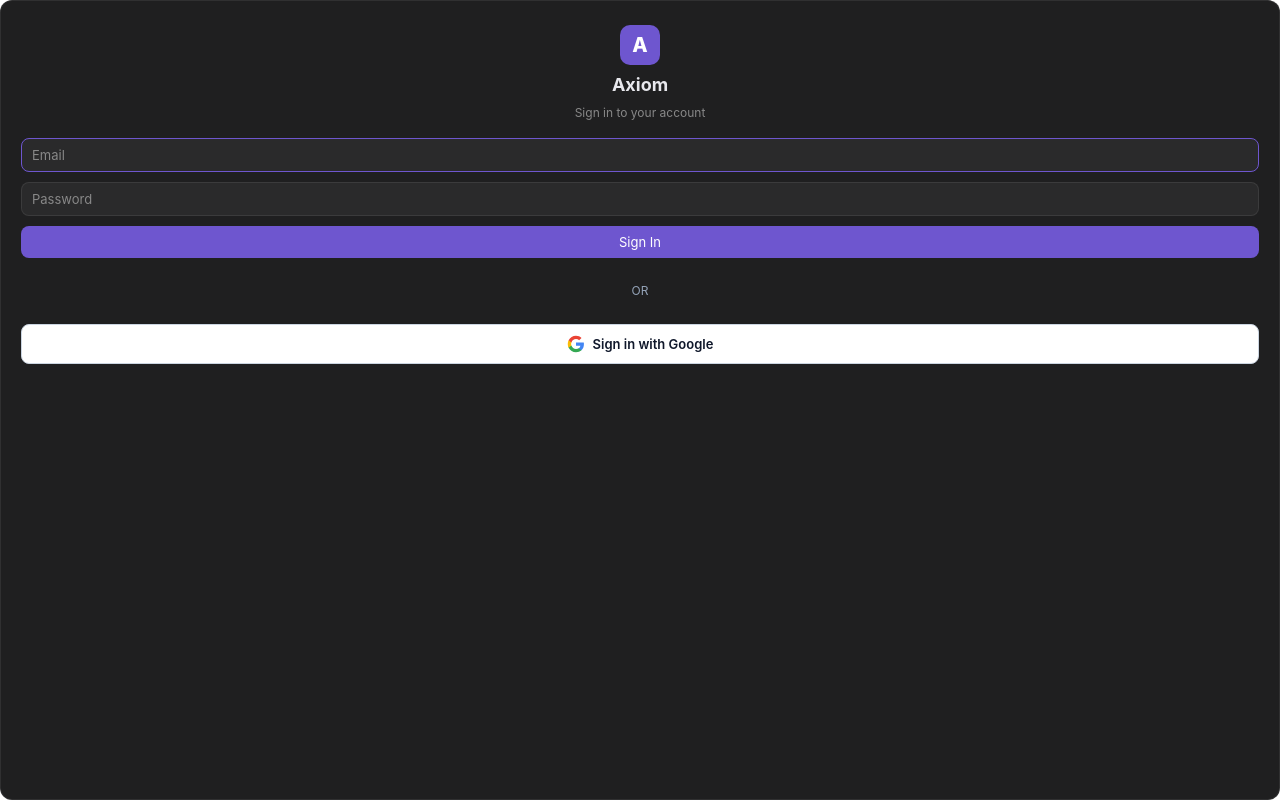
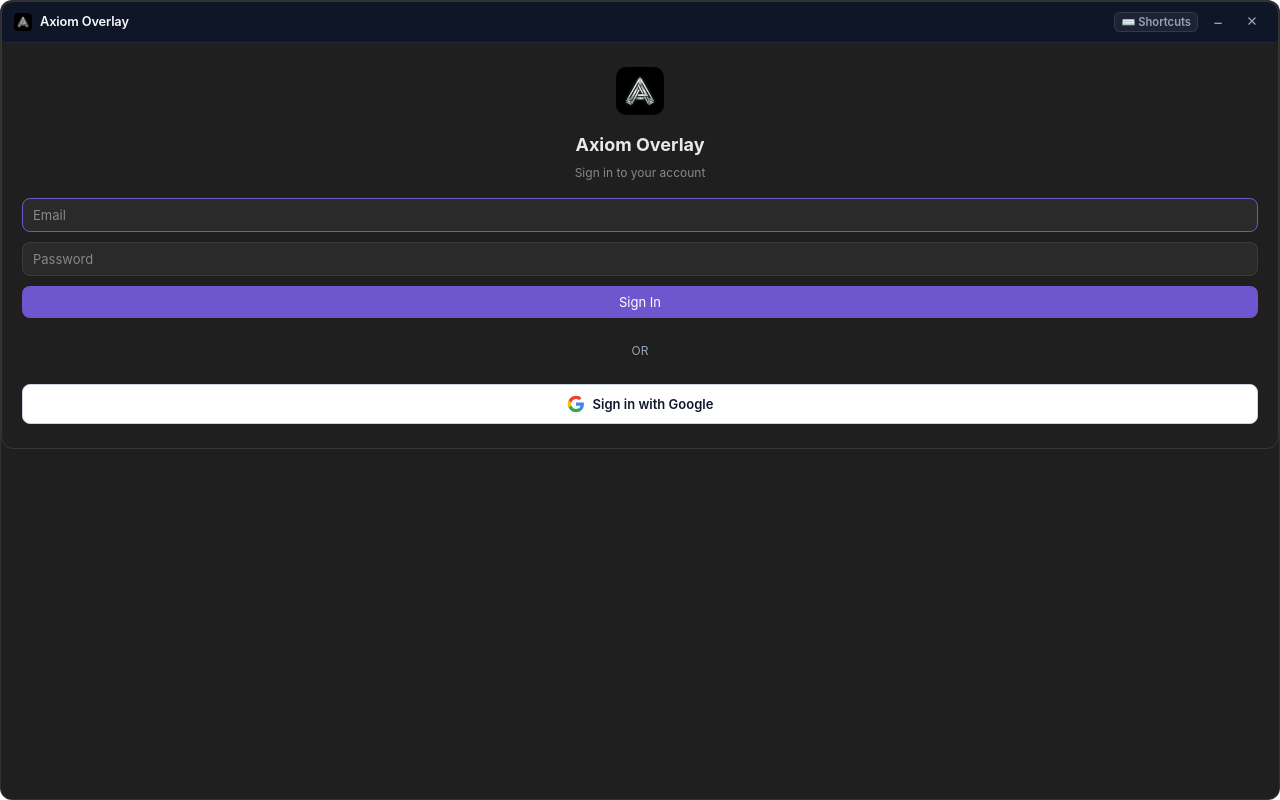
Before and after one commit to MHashirAbdullah/axiom-overlay, a React (Vite) app: page / in a window 1280 px wide. Built offline with nearby package versions, Linux system fonts and the light colour scheme; no server answers.

Commit message:
feat(overlay): add minimize/close window controls, shortcuts popover, and logo branding

```diff
--- a/electron/preload.ts
+++ b/electron/preload.ts
@@ -6,6 +6,8 @@
     openExternal: (url: string) => ipcRenderer.invoke('open-external', url),
     setAlwaysOnTop: (val: boolean) => ipcRenderer.invoke('set-always-on-top', val),
     resizeWindow: (height: number) => ipcRenderer.send('resize-window', height),
+    minimizeWindow: () => ipcRenderer.send('minimize-window'),
+    closeWindow: () => ipcRenderer.send('close-window'),
     getDesktopSources: () => ipcRenderer.invoke('get-desktop-sources'),
     onOAuthCallback: (callback: (data: { access_token: string; refresh_token: string }) => void) => {
         const subscription = (_event: any, data: { access_token: string; refresh_token: string }) => callback(data);
--- a/src/App.tsx
+++ b/src/App.tsx
@@ -5,6 +5,7 @@
 import MeetingSelect from './views/MeetingSelect';
 import PreSession from './views/PreSession';
 import LiveSession from './views/LiveSession';
+import WindowHeader from './components/WindowHeader';
 import UpdateModal from './components/UpdateModal';
 import './styles.css';
 
@@ -53,21 +54,22 @@
     // Resize window based on current view
     useEffect(() => {
         const heights: Record<AppView, number> = {
-            login: 380,
-            select: 480,
-            pre: 520,
-            live: 660,
+            login: 420,
+            select: 520,
+            pre: 560,
+            live: 680,
         };
-        window.electronAPI?.resizeWindow(heights[view] ?? 480);
+        window.electronAPI?.resizeWindow(heights[view] ?? 520);
     }, [view]);
 
     if (authLoading) return <div className="center-msg">…</div>;
     if (!session) {
         return (
-            <>
+            <div style={{ borderRadius: '12px', overflow: 'hidden', border: '1px solid rgba(255, 255, 255, 0.1)' }}>
+                <WindowHeader />
                 <UpdateModal />
                 <Login />
-            </>
+            </div>
         );
     }
 
@@ -78,7 +80,8 @@
     };
 
     return (
-        <>
+        <div style={{ borderRadius: '12px', overflow: 'hidden', border: '1px solid rgba(255, 255, 255, 0.1)' }}>
+            <WindowHeader />
             <UpdateModal />
             {view === 'select' || !selectedToken ? (
                 <MeetingSelect
@@ -103,6 +106,6 @@
                     onEnd={() => { setSelectedToken(null); setView('select'); }}
                 />
             )}
-        </>
+        </div>
     );
 }
--- /dev/null
+++ b/src/components/WindowHeader.tsx
@@ -0,0 +1,143 @@
+import { useState } from 'react';
+
+export default function WindowHeader({ title = 'Axiom Overlay' }: { title?: string }) {
+    const [showShortcuts, setShowShortcuts] = useState(false);
+    const isMac = typeof window !== 'undefined' && window.electronAPI?.platform === 'darwin';
+    const modKey = isMac ? '⌘' : 'Ctrl';
+
+    return (
+        <div style={{
+            display: 'flex',
+            alignItems: 'center',
+            justifyContent: 'space-between',
+            padding: '8px 12px',
+            background: 'rgba(15, 23, 42, 0.95)',
+            borderBottom: '1px solid rgba(255, 255, 255, 0.08)',
+            WebkitAppRegion: 'drag',
+            userSelect: 'none',
+            borderTopLeftRadius: '12px',
+            borderTopRightRadius: '12px',
+            color: '#f8fafc',
+            fontSize: '0.8rem',
+            position: 'relative'
+        }}>
+            {/* Logo & Title */}
+            <div style={{ display: 'flex', alignItems: 'center', gap: '8px' }}>
+                <img src="/axiom-logo.png" alt="Axiom Logo" style={{ width: '18px', height: '18px', borderRadius: '4px' }} />
+                <span style={{ fontWeight: 600, fontSize: '0.8rem', color: '#f8fafc', letterSpacing: '-0.01em' }}>{title}</span>
+            </div>
+
+            {/* Controls & Shortcuts Badge */}
+            <div style={{ display: 'flex', alignItems: 'center', gap: '6px', WebkitAppRegion: 'no-drag' }}>
+                <button
+                    onClick={() => setShowShortcuts(!showShortcuts)}
+                    title="View Keyboard Shortcuts"
+                    style={{
+                        background: showShortcuts ? 'rgba(99, 102, 241, 0.2)' : 'rgba(255, 255, 255, 0.06)',
+                        border: '1px solid rgba(255, 255, 255, 0.1)',
+                        color: showShortcuts ? '#818cf8' : '#94a3b8',
+                        borderRadius: '6px',
+                        padding: '2px 6px',
+                        fontSize: '0.7rem',
+                        cursor: 'pointer',
+                        fontWeight: 600
+                    }}
+                >
+                    ⌨️ Shortcuts
+                </button>
+
+                <button
+                    onClick={() => window.electronAPI?.minimizeWindow()}
+                    title="Minimize"
+                    style={{
+                        background: 'transparent',
+                        border: 'none',
+                        color: '#94a3b8',
+                        width: '24px',
+                        height: '24px',
+                        borderRadius: '6px',
+                        display: 'flex',
+                        alignItems: 'center',
+                        justifyContent: 'center',
+                        cursor: 'pointer',
+                        fontSize: '1rem',
+                        lineHeight: 1
+                    }}
+                    onMouseEnter={e => e.currentTarget.style.background = 'rgba(255, 255, 255, 0.1)'}
+                    onMouseLeave={e => e.currentTarget.style.background = 'transparent'}
+                >
+                    −
+                </button>
+
+                <button
+                    onClick={() => window.electronAPI?.closeWindow()}
+                    title="Hide / Close"
+                    style={{
+                        background: 'transparent',
+                        border: 'none',
+                        color: '#94a3b8',
+                        width: '24px',
+                        height: '24px',
+                        borderRadius: '6px',
+                        display: 'flex',
+                        alignItems: 'center',
+                        justifyContent: 'center',
+                        cursor: 'pointer',
+                        fontSize: '0.85rem',
+                        lineHeight: 1
+                    }}
+                    onMouseEnter={e => {
+                        e.currentTarget.style.background = '#ef4444';
+                        e.currentTarget.style.color = '#ffffff';
+                    }}
+                    onMouseLeave={e => {
+                        e.currentTarget.style.background = 'transparent';
+                        e.currentTarget.style.color = '#94a3b8';
+                    }}
+                >
+                    ✕
+                </button>
+            </div>
+
+            {/* Keyboard Shortcuts Popover */}
+            {showShortcuts && (
+                <div style={{
+                    position: 'absolute',
+                    top: '38px',
+                    right: '12px',
+                    width: '260px',
+                    background: '#1e293b',
+                    border: '1px solid #334155',
+                    borderRadius: '10px',
+                    padding: '12px',
+                    boxShadow: '0 10px 25px rgba(0, 0, 0, 0.5)',
+                    zIndex: 9999,
+                    color: '#f8fafc',
+                    fontSize: '0.75rem',
+                    WebkitAppRegion: 'no-drag'
+                }}>
+                    <div style={{ fontWeight: 700, marginBottom: '8px', color: '#6366f1', display: 'flex', justifyContent: 'space-between' }}>
+                        <span>Keyboard Shortcuts</span>
+                        <span style={{ cursor: 'pointer', color: '#94a3b8' }} onClick={() => setShowShortcuts(false)}>✕</span>
+                    </div>
+
+                    <div style={{ display: 'flex', flexDirection: 'column', gap: '6px' }}>
+                        <div style={{ display: 'flex', justifyContent: 'space-between', alignItems: 'center' }}>
+                            <span style={{ color: '#94a3b8' }}>Hide / Show Overlay:</span>
+                            <kbd style={{ background: '#0f172a', padding: '2px 6px', borderRadius: '4px', border: '1px solid #334155', fontFamily: 'monospace', fontSize: '0.7rem' }}>
+                                {modKey} + Shift + Space
+                            </kbd>
+                        </div>
+
+                        <div style={{ display: 'flex', justifyContent: 'space-between', alignItems: 'center' }}>
+                            <span style={{ color: '#94a3b8' }}>Move Window:</span>
+                            <kbd style={{ background: '#0f172a', padding: '2px 6px', borderRadius: '4px', border: '1px solid #334155', fontFamily: 'monospace', fontSize: '0.7rem' }}>
+                                {modKey} + Arrow Keys
+                            </kbd>
+                        </div>
+                    </div>
+                </div>
+            )}
+        </div>
+    );
+}
--- a/src/electron.d.ts
+++ b/src/electron.d.ts
@@ -3,6 +3,8 @@
     openExternal: (url: string) => Promise<void>;
     setAlwaysOnTop: (val: boolean) => Promise<void>;
     resizeWindow: (height: number) => void;
+    minimizeWindow: () => void;
+    closeWindow: () => void;
     getDesktopSources: () => Promise<Array<{ id: string; name: string }>>;
     onOAuthCallback: (callback: (data: { access_token: string; refresh_token: string }) => void) => () => void;
     checkForUpdates: () => Promise<void>;
--- a/src/views/Login.tsx
+++ b/src/views/Login.tsx
@@ -48,8 +48,8 @@
     return (
         <div className="login">
             <div className="login-header">
-                <div className="logo">A</div>
-                <h1>Axiom</h1>
+                <img src="/axiom-logo.png" alt="Axiom Logo" style={{ width: '48px', height: '48px', borderRadius: '10px', marginBottom: '10px' }} />
+                <h1>Axiom Overlay</h1>
                 <p>Sign in to your account</p>
             </div>
             <form onSubmit={handleSubmit}>
```
Also changed, not shown: electron/main.ts (+6 -2 lines).
